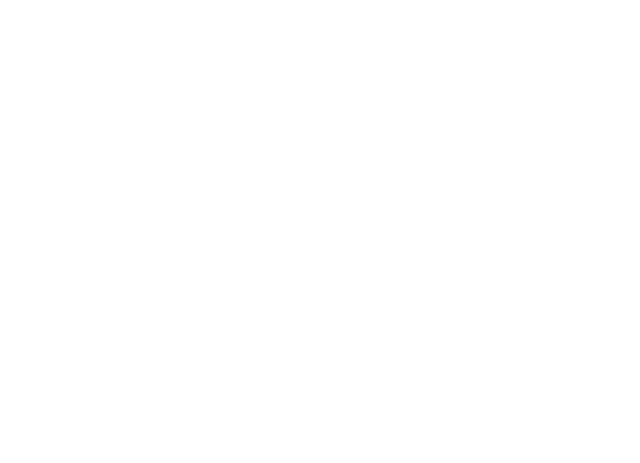
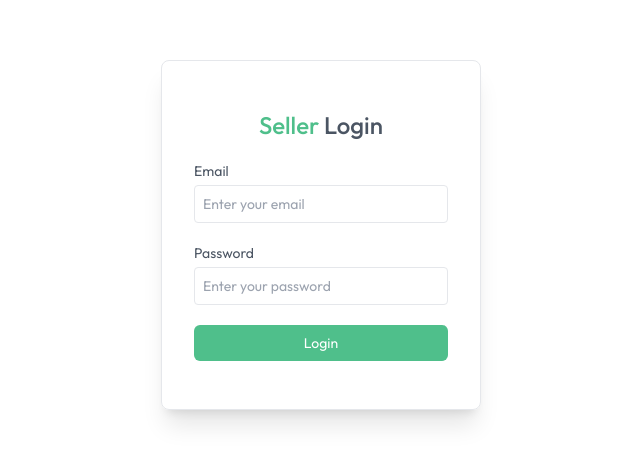
Before and after one commit to Navneeth-7989/greencart-mern, a React (Vite) app in the folder client/: page /seller in a window 1280 px wide. Before the commit this address had no page. Shown: the part 165-628 px from the top of the page, without its empty margins (319-959 px from the left). Built offline with nearby package versions, Linux system fonts and the light colour scheme.

Commit message:
feat: complete seller login form

```diff
--- a/client/src/App.jsx
+++ b/client/src/App.jsx
@@ -12,12 +12,13 @@ import ProductDetails from './pages/ProductDetails'
 import Cart from './pages/Cart'
 import AddAddress from './pages/AddAddress'
 import MyOrders from './pages/MyOrders'
+import SellerLogin from './components/seller/SellerLogin'
 
 
 const App = () => {
 
   const isSellerPath = useLocation().pathname.includes("seller");
-  const {showUserLogin} = useAppContext()
+  const {showUserLogin, isSeller} = useAppContext()
   return (
     <div>
       {isSellerPath ? null : <Navbar />}
@@ -34,6 +35,9 @@ const App = () => {
           <Route path='/Cart' element={<Cart/>} />
           <Route path='/add-address' element={<AddAddress/>} />
           <Route path='/my-orders' element={<MyOrders/>} />
+          <Route path='/seller' element={isSeller ? null : <SellerLogin/>}>
+
+          </Route>
         </Routes>
       </div>
      {!isSellerPath && <Footer/>}
--- /dev/null
+++ b/client/src/components/seller/SellerLogin.jsx
@@ -0,0 +1,42 @@
+import React, { useEffect, useState } from 'react'
+import { useAppContext } from '../../context/AppContext'
+
+const SellerLogin = () => {
+    const { isSeller, setIsSeller, navigate } = useAppContext()
+    const [email, setEmail] = useState("");
+    const [password, setPassword] = useState("");
+
+    const onSubmitHandler = async (event) => {
+        event.preventDefault();
+        setIsSeller(true);
+    }
+
+    useEffect(() => {
+        if (isSeller) {
+            navigate("/seller")
+        }
+    }, [isSeller])
+
+    return !isSeller && (
+        <form onSubmit={onSubmitHandler} className='min-h-screen flex items-center text-sm text-gray-600'>
+            <div className='flex flex-col gap-5 m-auto items-start p-8 py-12 min-w-80 sm:min-w-88 rounded-lg shadow-xl border border-gray-200'>
+                <p className='text-2xl font-medium m-auto'><span className='text-primary'>Seller</span> Login</p>
+                <div className='w-full'>
+                    <p>Email</p>
+                    <input onChange={(e)=> setEmail(e.target.value)} value={email}
+                     type="email" placeholder='Enter your email'
+                    className='border border-gray-200 rounded w-full p-2 mt-1 outline-primary' required/>
+                </div>
+                <div className='w-full'>
+                    <p>Password</p>
+                    <input onChange={(e)=> setPassword(e.target.value)} value={password}
+                     type="password" placeholder='Enter your password'
+                    className='border border-gray-200 rounded w-full p-2 mt-1 outline-primary' required/>
+                </div>
+                <button className='bg-primary text-white w-full py-2 rounded-md cursor-pointer'>Login</button>
+            </div>
+        </form>
+    )
+}
+
+export default SellerLogin
```
